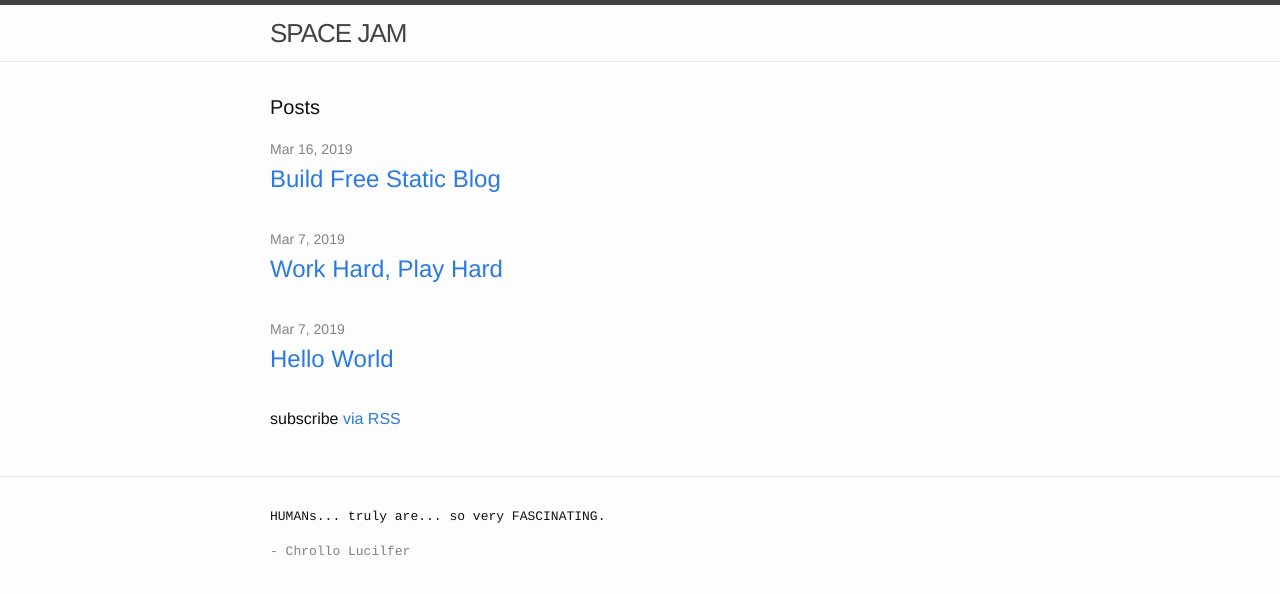
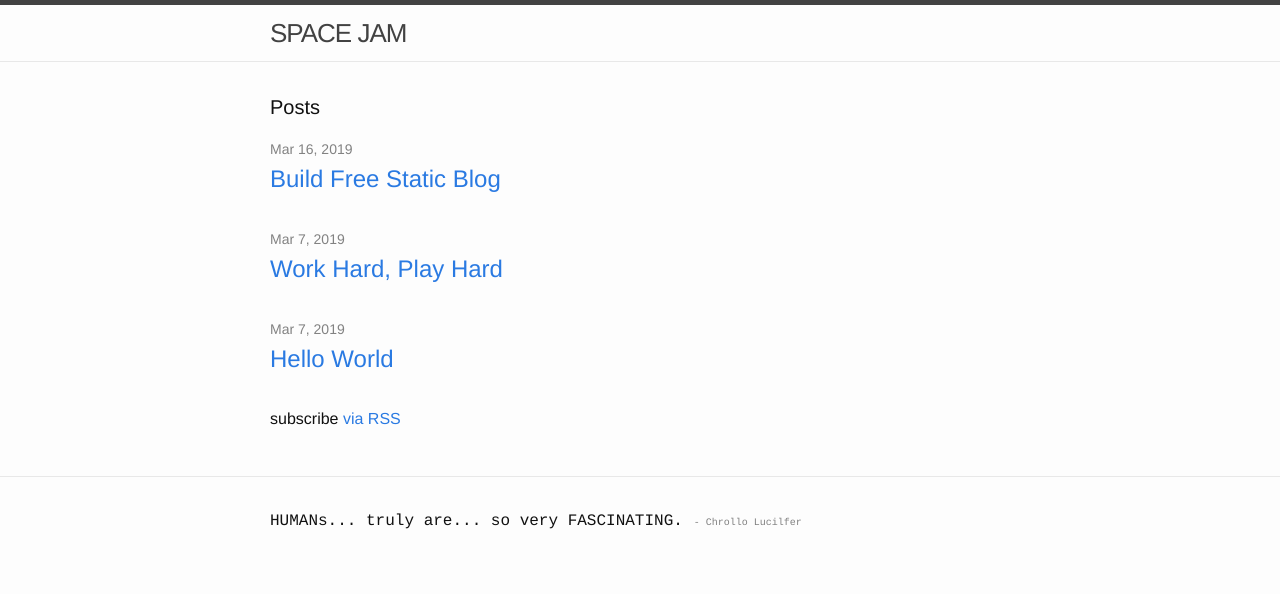
Before and after one commit to hiyuse/hiyuse, a Jekyll site: the page built from index.html, in a window 1280 px wide. Shown: the top 594 px of the page. Built offline with Jekyll 4.4.1, drawn with Linux system fonts in a browser that asks for light colours.

Commit message:
Update footer.html

```diff
--- a/_includes/footer.html
+++ b/_includes/footer.html
@@ -2,8 +2,8 @@
 
   <div class="wrapper">
 
-    <h2 class="footer-heading"><font size="2"><p style="font-family:courier;">HUMANs... truly are... so very FASCINATING.</p>
-      <p style="font-family:courier;"><font color="grey">- Chrollo Lucilfer</font></p></font></h2>
+    <h2 class="footer-heading"><font size="3"><p style="font-family:courier;">HUMANs... truly are... so very FASCINATING.</font>
+      <font size="1"><font color="grey">- Chrollo Lucilfer</font></p></h2>
 
   </div>
 
```
